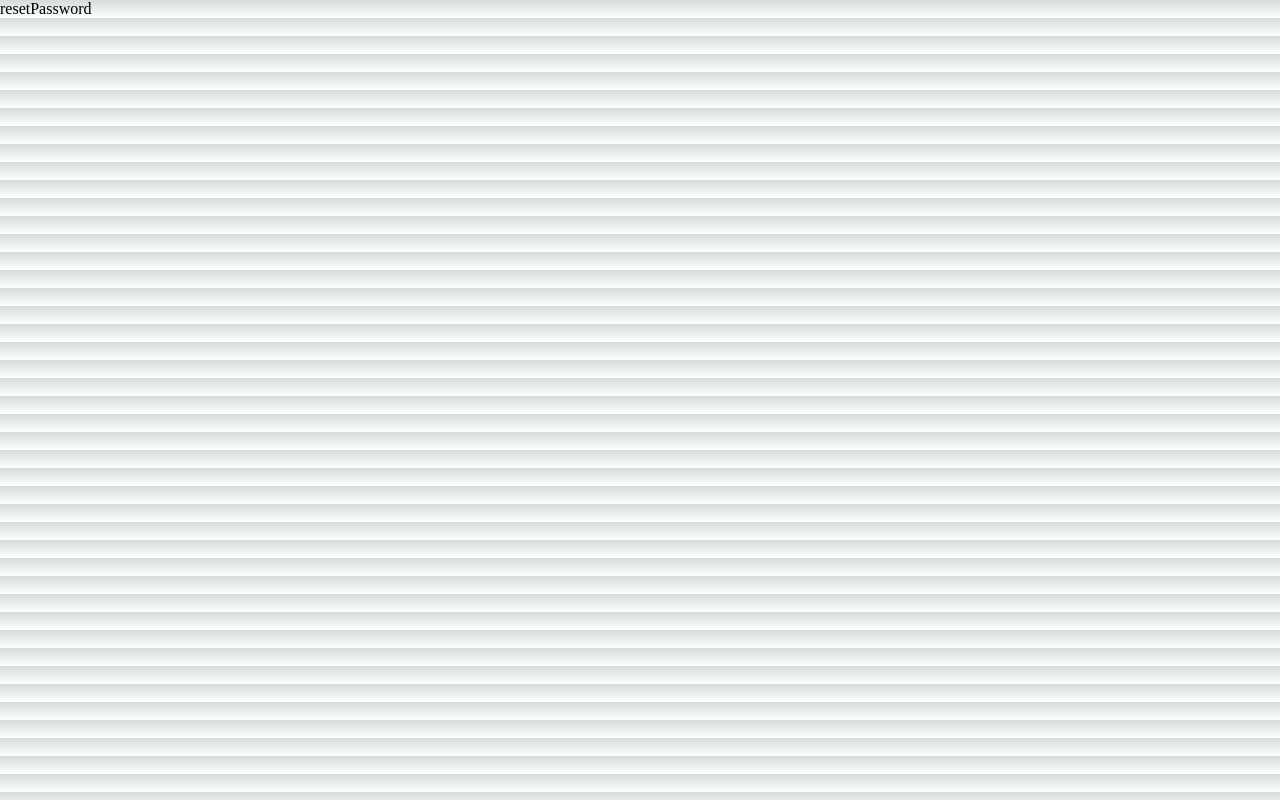
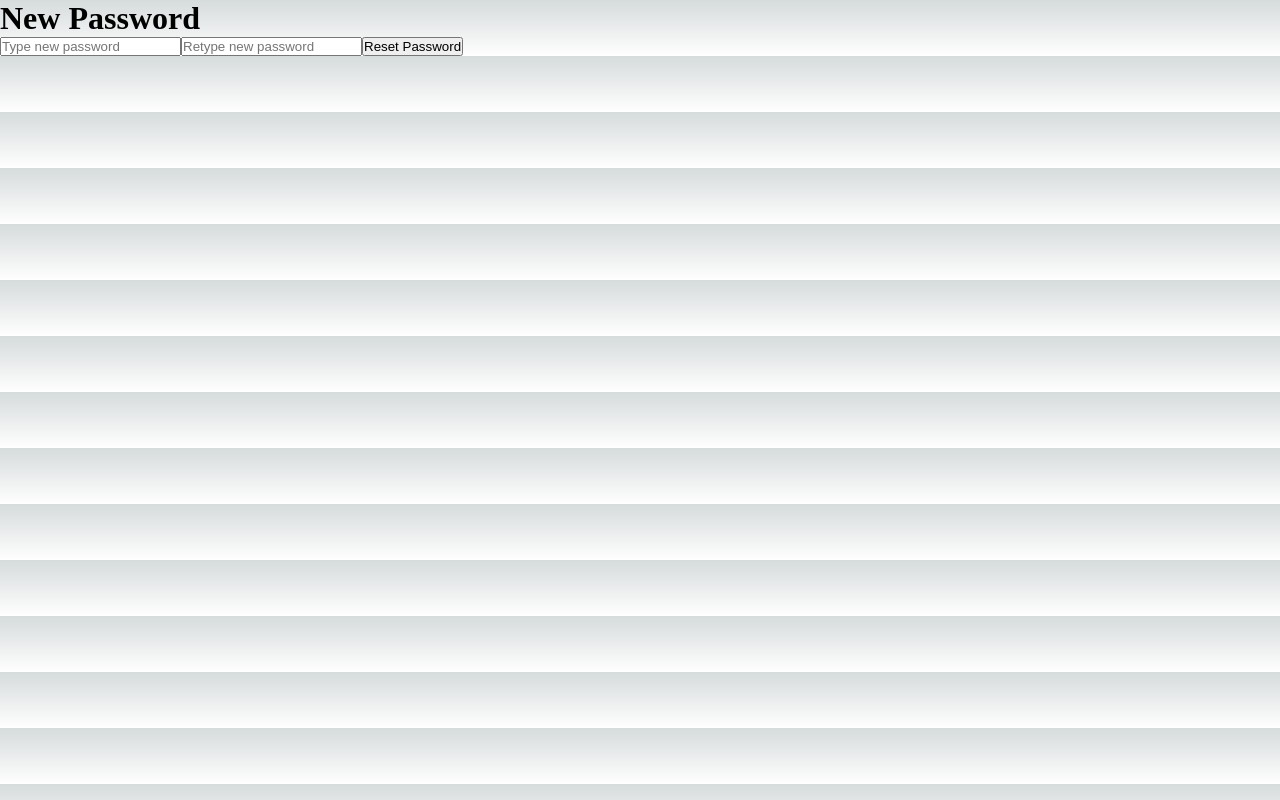
Before and after one commit to txusit/next-portal, a Next.js app in the folder client/: page /auth/resetPassword in a window 1280 px wide. Built offline with nearby package versions, Linux system fonts and the light colour scheme.

Commit message:
Reset Password, requires debugging in login logic

```diff
--- a/client/pages/api/auth/[...nextauth].ts
+++ b/client/pages/api/auth/[...nextauth].ts
@@ -55,11 +55,11 @@ export const authOptions: NextAuthOptions = {
 
         // Perform authorization logic and get 'user' from result
         let result = await axios.post<ResponseData>(
-          `${process.env.BASE_URL}/api/auth/authorizeWithCredentials`,
+          `${process.env.NEXT_PUBLIC_BASE_URL}/api/auth/authorizeWithCredentials`,
           {
             validCredentials: validCredentials,
             encryptedCredentials: encryptedCredentials,
-          }
+          },
         )
         const user = result.data.data
 
--- a/client/pages/auth/confirmEmail.tsx
+++ b/client/pages/auth/confirmEmail.tsx
@@ -22,10 +22,10 @@ const Index = (props: Props) => {
           // Pass token to confirmEmail endpoint to handle email verification logic
           setMessage('Confirming email...')
           const response = await axios.patch(
-            `${process.env.BASE_URL}/api/auth/confirmEmail`,
+            `${process.env.NEXT_PUBLIC_BASE_URL}/api/auth/confirmEmail`,
             {
               token: token,
-            }
+            },
           )
           setMessage('Email confirmed!')
 
--- a/client/pages/auth/resetPassword.tsx
+++ b/client/pages/auth/resetPassword.tsx
@@ -1,14 +1,69 @@
-import React from 'react'
+import axios from 'axios'
+import { useRouter } from 'next/router'
+import React, { FormEventHandler, useState } from 'react'
 
 type Props = {}
-
 const ResetPassword = (props: Props) => {
-  return <div>resetPassword</div>
-  //input for new pwd
-  //reenter new pwd
-  //submit button
-  //resetPassword API endpoint
-  //axios patch to password
+  const [data, setData] = useState({
+    password: '',
+    confirmPassword: '',
+  })
+  const [message, setMessage] = useState('')
+  const [submitError, setSubmitError] = useState('')
+  const router = useRouter()
+  let { token } = router.query
+  console.log(token)
+  const handleSubmit: FormEventHandler<HTMLFormElement> = async (e) => {
+    e.preventDefault()
+    if (data.password != data.confirmPassword) {
+      setMessage('Unable to reset password')
+      setSubmitError('Passwords do not match')
+    } else {
+      try {
+        await axios.patch(
+          `${process.env.NEXT_PUBLIC_BASE_URL}/api/auth/resetPassword`,
+          {
+            password: data.password,
+            token: token,
+          },
+        )
+        setMessage('Password reset')
+      } catch (error) {
+        const caughtError = error as Error
+        setSubmitError(caughtError.message)
+        setMessage('Error resetting password')
+      }
+    }
+  }
+  const handleInputChange = (event: React.ChangeEvent<HTMLInputElement>) => {
+    setData({ ...data, [event.target.name]: event.target.value })
+  }
+  return (
+    <div>
+      <form onSubmit={handleSubmit}>
+        <h1>New Password</h1>
+        <input
+          value={data.password}
+          onChange={handleInputChange}
+          type="password"
+          placeholder="Type new password"
+          name="password"
+          required
+        />
+        <input
+          value={data.confirmPassword}
+          onChange={handleInputChange}
+          type="password"
+          placeholder="Retype new password"
+          name="confirmPassword"
+          required
+        />
+        <input value="Reset Password" type="submit" />
+      </form>
+      {message}
+      {submitError}
+    </div>
+  )
 }
 
 export default ResetPassword
--- a/client/services/awsSES.ts
+++ b/client/services/awsSES.ts
@@ -40,7 +40,7 @@ export const sendEmailSES = async (
   token: string,
   action: string,
 ) => {
-  const url = `${process.env.BASE_URL}/auth/${action}?token=${token}`
+  const url = `${process.env.NEXT_PUBLIC_BASE_URL}/auth/${action}?token=${token}`
   const subject =
     action == 'confirmEmail'
       ? 'USIT Portal Sign Up Verification'
```
Also changed, not shown: client/pages/api/auth/resetPassword.ts (added, +81 -0 lines), client/pages/auth/forgotPassword.tsx (renamed from client/pages/forgotPassword/index.tsx, +14 -9 lines), client/pages/auth/signup.tsx (+12 -12 lines).
